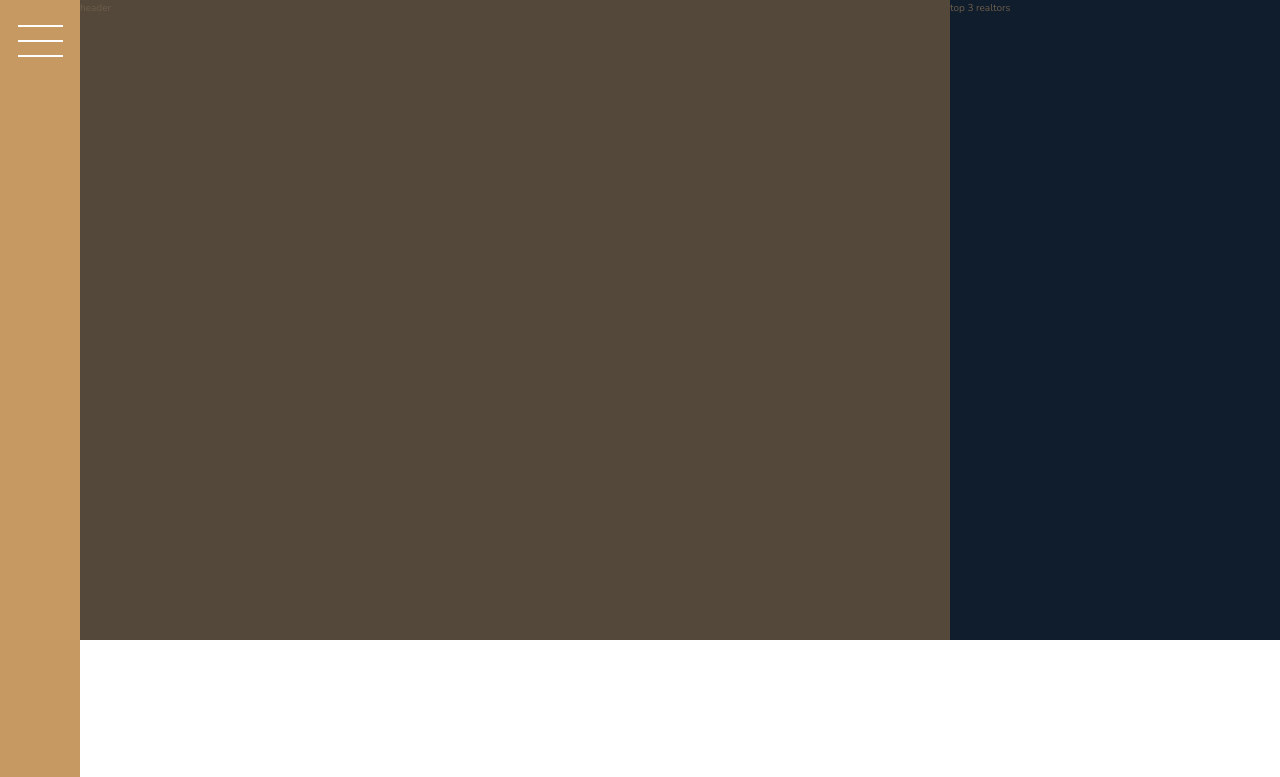
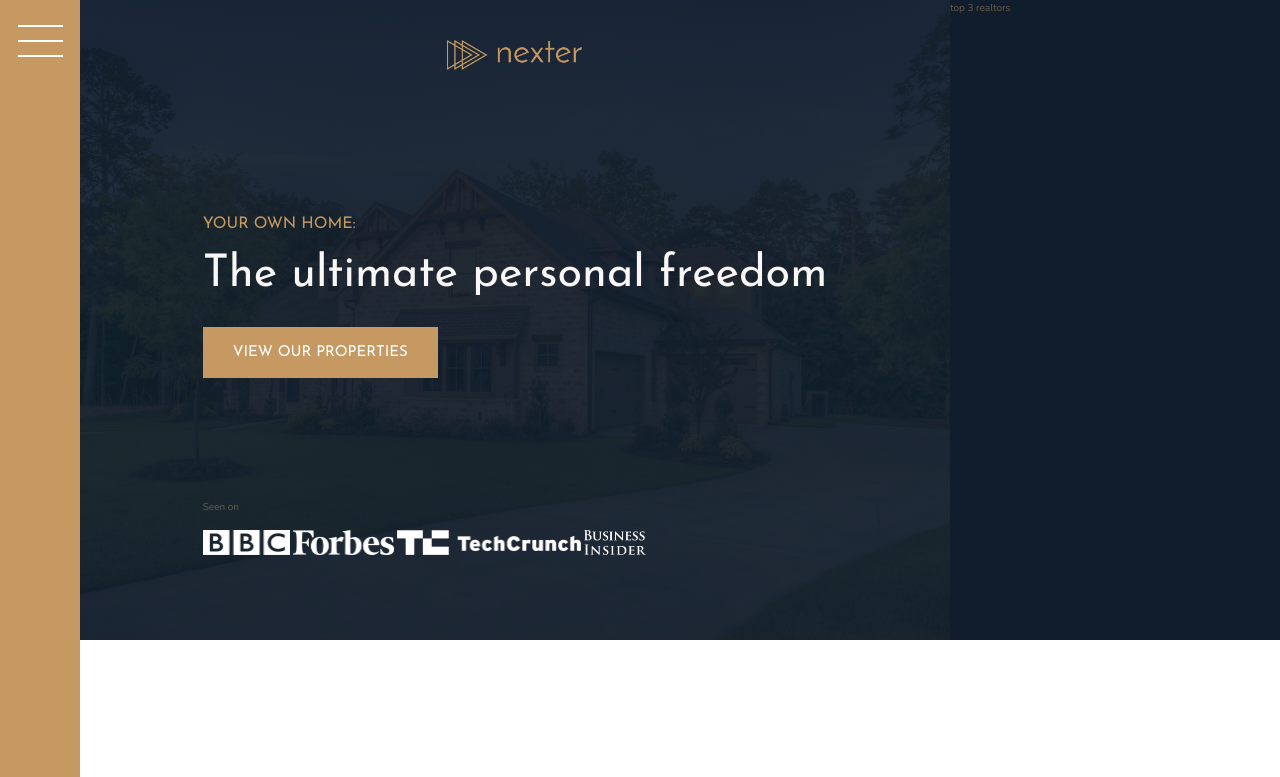
Before and after one commit to xyzuka/Nexter, a website: page index.html in a window 1280 px wide. Shown: the top 777 px of the page. Drawn offline with nearby package versions, Linux system fonts and the light colour scheme.

Commit message:
header p1

```diff
--- a/index.html
+++ b/index.html
@@ -19,7 +19,19 @@
       <button class="nav-btn"></button>
     </div>
 
-    <header class="header">header</header>
+    <header class="header">
+      <img src="img/logo.png" alt="Nexter logo" class="header__logo" />
+      <h3 class="heading-3">Your own home:</h3>
+      <h1 class="heading-1">The ultimate personal freedom</h1>
+      <button class="btn header__btn">View our properties</button>
+      <div class="header__seenon-text">Seen on</div>
+      <div class="header__seenon-logos">
+        <img src="img/logo-bbc.png" alt="Seen on logo 1" />
+        <img src="img/logo-forbes.png" alt="Seen on logo 2" />
+        <img src="img/logo-techcrunch.png" alt="Seen on logo 3" />
+        <img src="img/logo-bi.png" alt="Seen on logo 4" />
+      </div>
+    </header>
 
     <div class="realtors">top 3 realtors</div>
 
--- a/sass/_header.scss
+++ b/sass/_header.scss
@@ -1,4 +1,36 @@
 .header {
   background-color: $color-grey-dark-1;
   grid-column: full-start / col-end 6;
+  background-image: linear-gradient(rgba($color-secondary, .93), rgba($color-secondary, .93)), url(../img/hero.jpeg);
+  background-size: cover;
+  background-position: center;
+  padding: 8rem;
+  padding-top: 4rem;
+
+  display: grid;
+  // first row is 1fr and the rest are auto fit
+  grid-template-rows: 1fr min-content 6rem 1fr;
+  grid-template-columns: max-content;
+  grid-row-gap: 1.5rem;
+  justify-content: center;
+
+  &__logo {
+    height: 3rem;
+    justify-self: center;
+  }
+
+  &__btn {
+    align-self: start;
+    justify-self: start;
+  }
+
+  &__seenon-text {
+
+  }
+
+  &__seenon-logos {
+    img {
+      height: 2.5rem;
+    }
+  }
 }
--- a/sass/_typography.scss
+++ b/sass/_typography.scss
@@ -5,6 +5,9 @@
 
 .heading-1 {
   @extend %heading;
+  font-size: 4.5rem;
+  color: $color-grey-light-1;
+  line-height: 1;
 }
 
 .heading-2 {
```
Also changed, not shown: css/style.css.
